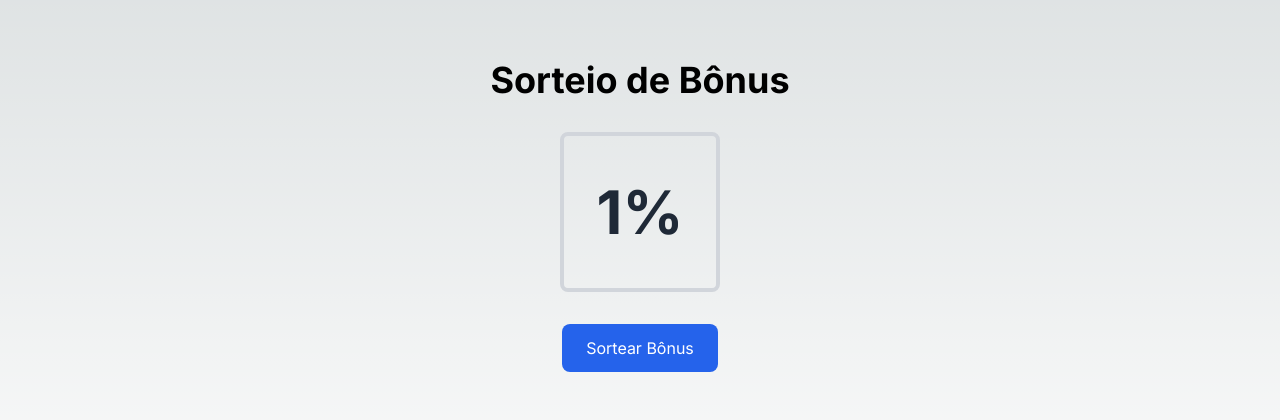
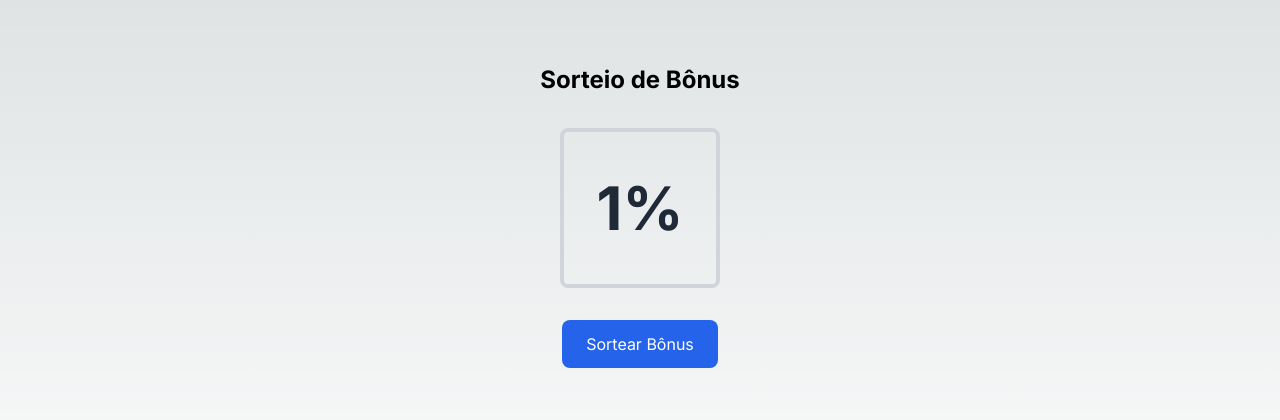
Before and after one commit to Antonio-Jefferson/sort, a Next.js app: page / in a window 1280 px wide. Shown: the part 184-604 px from the top of the page. Built offline with nearby package versions, Linux system fonts and the light colour scheme.

Commit message:
feat: texto corrigido

```diff
--- a/src/app/page.js
+++ b/src/app/page.js
@@ -35,7 +35,7 @@ export default function Home() {
 
   return (
     <main className="flex min-h-screen flex-col items-center justify-center p-24">
-      <h1 className="text-4xl font-bold mb-8">Sorteio de Bônus</h1>
+      <h1 className="text-2xl font-bold mb-8">Sorteio de Bônus</h1>
 
       <div className="flex flex-col items-center">
         {/* Exibir o número durante a rolagem ou o resultado final */}
```
